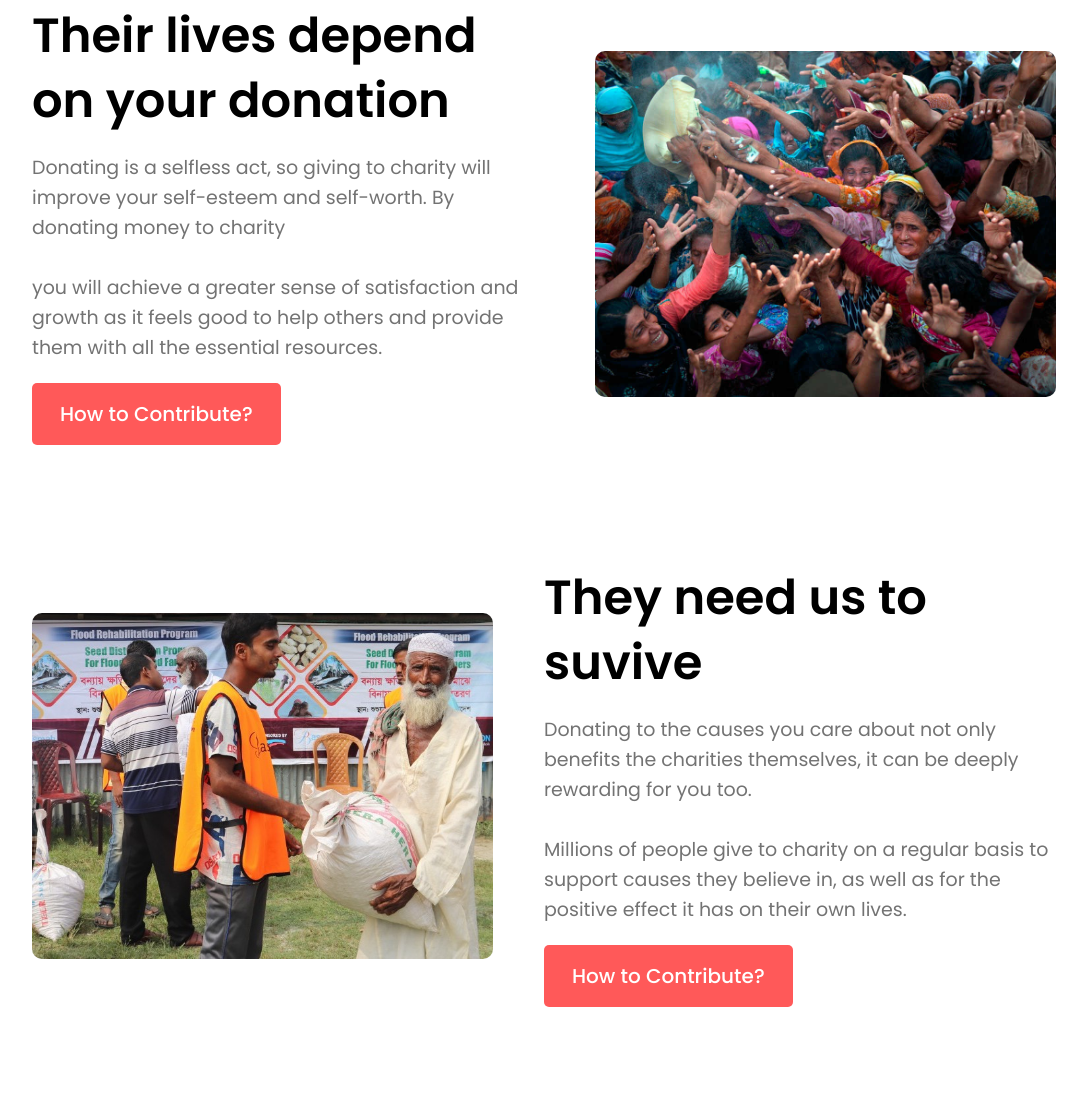
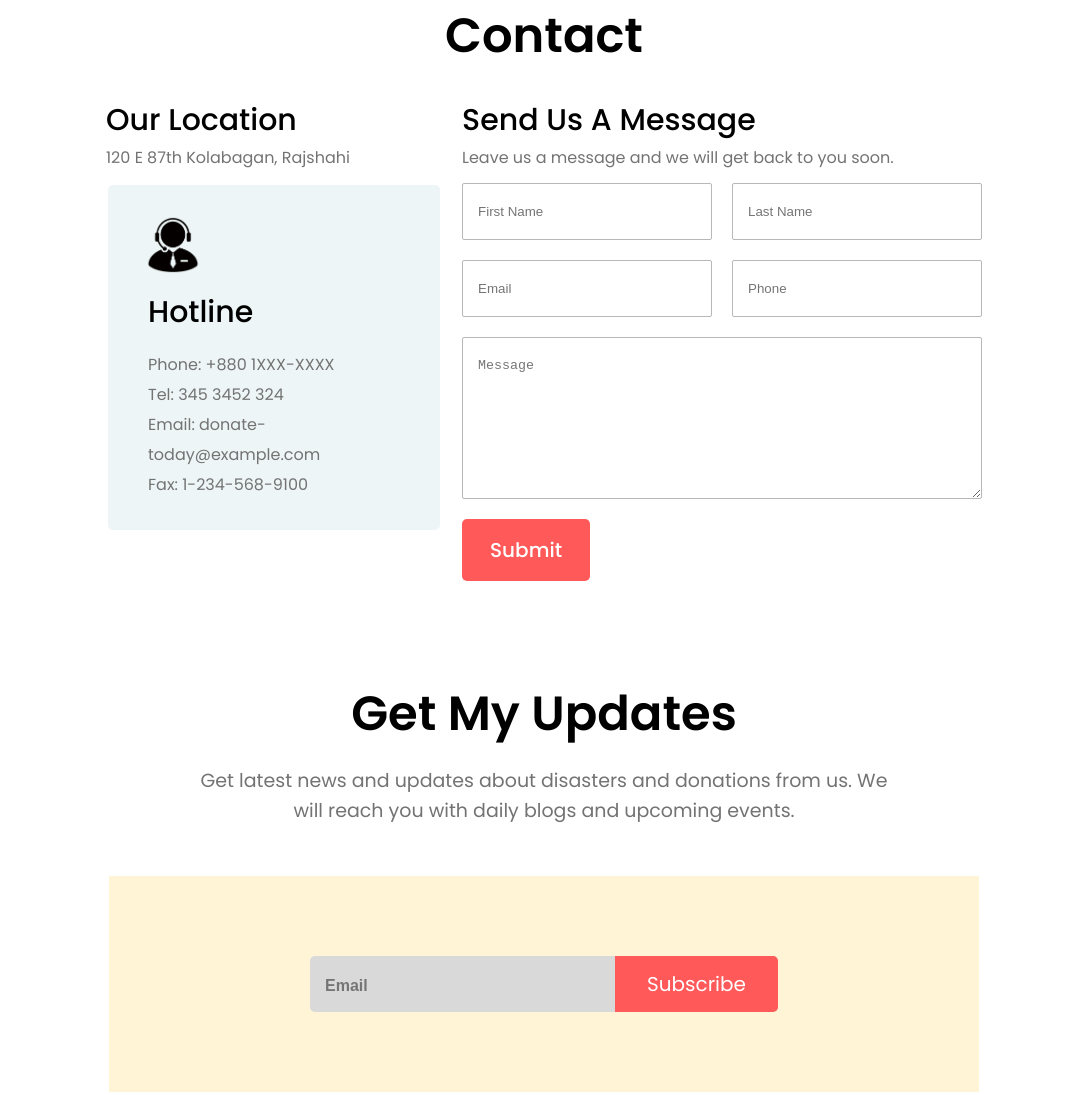
Before and after one commit to mickeymaruf/donate-today, a plain HTML site: page index.html in a window 1280 px wide. Shown: the part 2293-3388 px from the top of the page, without its empty margins (96-1183 px from the left). Drawn offline with Linux system fonts and the light colour scheme.

Commit message:
fixing bonus sections

```diff
--- a/index.html
+++ b/index.html
@@ -71,36 +71,10 @@
         </div>
     </section>
 
-    <section class="contribute-section contribute-section-1 my-width">
-        <div class="contribute-text w-50 ">
-            <h3>Their lives depend on your donation</h3>
-            <p>
-                Donating is a selfless act, so giving to charity will improve your self-esteem and self-worth. By donating money to charity<br><br> you will achieve a greater sense of satisfaction and growth as it feels good to help others and provide them with all the essential resources.
-            </p>
-            <a href="" class="btn">How to Contribute?</a>
-        </div>
-        <div class="contribute-img w-50">
-            <img src="./images/donation6.jpg" alt="">
-        </div>
-    </section>
-
-    <section class="contribute-section my-width">
-        <div class="contribute-img w-50">
-            <img src="./images/donation10.jpg" alt="">
-        </div>
-        <div class="contribute-text w-50 ">
-            <h3>They need us to suvive</h3>
-            <p>
-                Donating to the causes you care about not only benefits the charities themselves, it can be deeply rewarding for you too.<br><br> Millions of people give to charity on a regular basis to support causes they believe in, as well as for the positive effect it has on their own lives.
-            </p>
-            <a href="" class="btn">How to Contribute?</a>
-        </div>
-    </section>
-
-    <section class="contact-section my-width">
+    <section class="contact-section">
         <h3 id="contact-heading">Contact</h3>
         <div class="contact-section-inner">
-            <div class="contact-form w-50">
+            <div class="contact-form">
                 <h4>Our Location</h4>
                 <p>120 E 87th Kolabagan, Rajshahi</p>
                 <div class="plan-card-item contact-hotline-card">
@@ -112,7 +86,7 @@
                     <p>Fax: 1-234-568-9100</p>
                 </div>
             </div>
-            <div class="contact-form">
+            <div class="contact-form w-65">
                 <h4>Send Us A Message</h4>
                 <p>Leave us a message and we will get back to you soon.</p>
                 <div class="form-row">
--- a/style.css
+++ b/style.css
@@ -143,33 +143,6 @@ p{
     background: #FFF4D6;
 }
 
-/* contribute section */
-
-.contribute-section{
-    display: flex;
-    justify-content: space-between;
-    align-items: center;
-    padding: 120px 0 0;
-}
-
-.w-50{
-    width: 50%;
-}
-
-.contribute-img img{
-    width: 90%;
-    display: block;
-    border-radius: 10px;
-}
-
-.contribute-section-1 .contribute-img img{
-    margin-left: auto;
-}
-
-.contribute-text p{
-    margin: 20px 0;
-}
-
 /* contact section */
 
 .contact-section{
@@ -185,12 +158,15 @@ p{
 
 .contact-section-inner{
     display: flex;
-    justify-content: center;
     text-align: start;
 }
 
 .contact-form .form-row{
     display: flex;
+}
+
+.w-65{
+    width: 65%;
 }
 
 .contact-form input, textarea{
```
